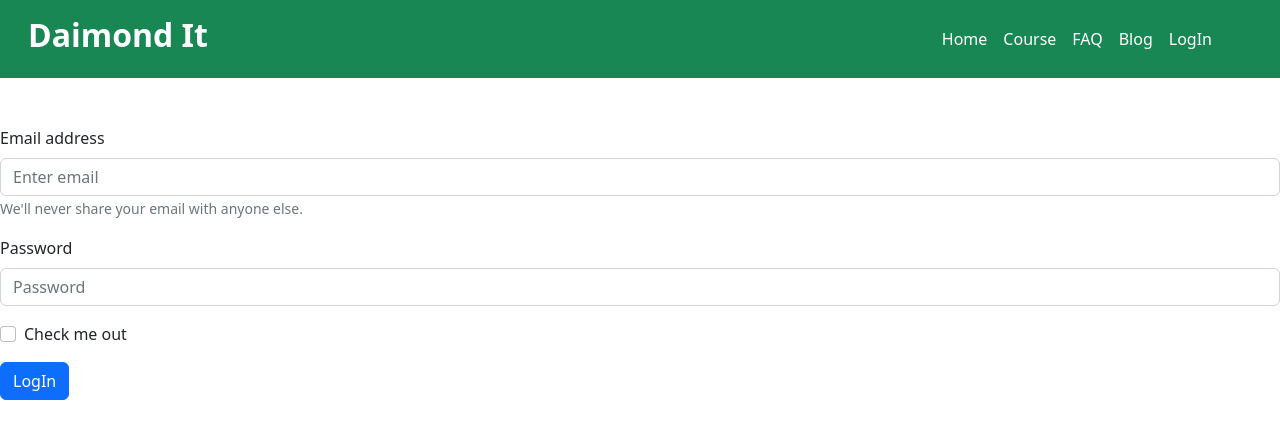
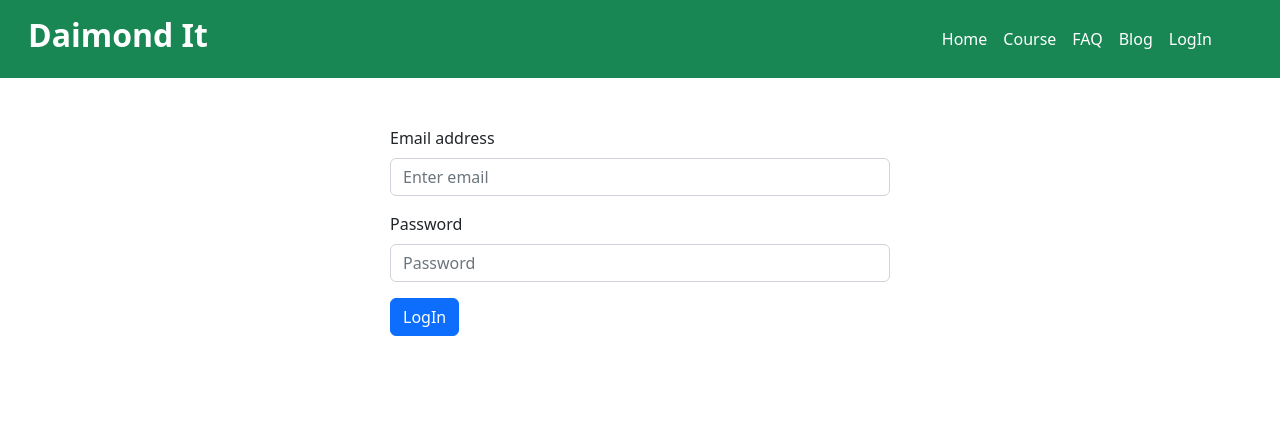
Before and after one commit to mrsurus/Dimond-it-project-client, a React (Create React App) app: page /login in a window 1280 px wide. Shown: the top 438 px of the page. Built offline with nearby package versions, Linux system fonts and the light colour scheme.

Commit message:
third commit

```diff
--- /dev/null
+++ b/src/AuthProvider/AuthProvider.js
@@ -0,0 +1,20 @@
+import React from 'react';
+import { useState } from 'react';
+import { createContext } from 'react';
+
+export const authContext = createContext()
+
+
+const AuthProvider = ({children}) => {
+    const [user, setUser] = useState(null)
+    const [loading, setLoading] = useState(false)
+
+
+    return (
+        <authContext.Provider value={user}>
+            {children}
+        </authContext.Provider>
+    );
+};
+
+export default AuthProvider;
--- a/src/Component/Login/Login.js
+++ b/src/Component/Login/Login.js
@@ -4,12 +4,12 @@ import Form from 'react-bootstrap/Form';
 
 const Login = () => {
     return (
-        <Form>
+        <Form className=' mx-auto' style={{ width: '500px' }}>
             <Form.Group className="mb-3" controlId="formBasicEmail">
                 <Form.Label>Email address</Form.Label>
                 <Form.Control type="email" placeholder="Enter email" />
                 <Form.Text className="text-muted">
-              We'll never share your email with anyone else.
+
                 </Form.Text>
             </Form.Group>
 
@@ -17,9 +17,9 @@ const Login = () => {
                 <Form.Label>Password</Form.Label>
                 <Form.Control type="password" placeholder="Password" />
             </Form.Group>
-          <Form.Group className="mb-3" controlId="formBasicCheckbox">
-            <Form.Check type="checkbox" label="Check me out" />
-          </Form.Group>
+            <Form.Text className="text-muted">
+
+            </Form.Text>
             <Button variant="primary" type="submit">
                 LogIn
             </Button>
--- a/src/Component/Registation/Registation.js
+++ b/src/Component/Registation/Registation.js
@@ -4,7 +4,7 @@ import Form from 'react-bootstrap/Form';
 
 const Registation = () => {
     return (
-        <Form>
+        <Form className='w-50'>
           <Form.Group className="mb-3" controlId="formBasicEmail">
             <Form.Label>Email address</Form.Label>
             <Form.Control type="email" placeholder="Enter email" />
--- a/src/Component/SafeCard/SafeCard.js
+++ b/src/Component/SafeCard/SafeCard.js
@@ -1,5 +1,6 @@
 import React from 'react';
 import { useLoaderData } from 'react-router-dom';
+
 
 const SafeCard = () => {
     const data = useLoaderData();
--- a/src/index.js
+++ b/src/index.js
@@ -3,12 +3,15 @@ import ReactDOM from 'react-dom/client';
 import './index.css';
 import App from './App';
 import reportWebVitals from './reportWebVitals';
+import AuthProvider from './AuthProvider/AuthProvider';
 
 
 const root = ReactDOM.createRoot(document.getElementById('root'));
 root.render(
   <React.StrictMode>
+    <AuthProvider>
     <App />
+    </AuthProvider>
   </React.StrictMode>
 );
 
```
Lines whose indentation alone changed are shown as unchanged.
